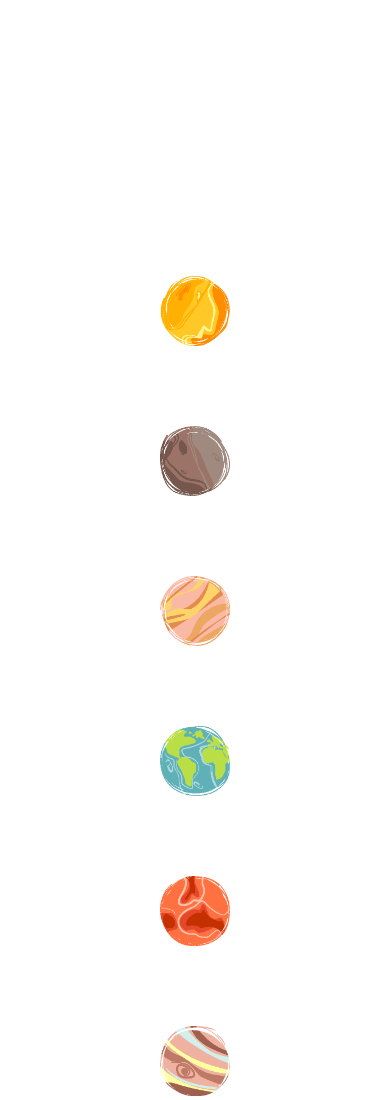
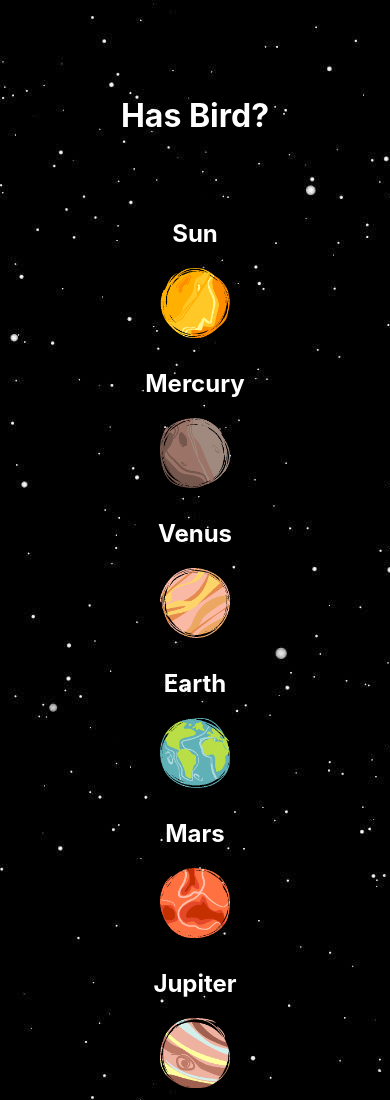
Before and after one commit to Dcooley1350/hasBirds, a Gatsby site: page / in a window 390 px wide. Shown: the top 1100 px of the page. Built offline with nearby package versions, Linux system fonts and the light colour scheme; Gatsby itself is replaced by a stand-in of ours.

Commit message:
Fix mobile

```diff
--- a/src/pages/index.js
+++ b/src/pages/index.js
@@ -1,12 +1,18 @@
 import * as React from "react"
+import { Helmet } from "react-helmet"
+
 import planets from '../data/planet_data.js'
 import Planet from '../components/Planet.js'
+import favicon16 from '../images/favicon/favicon-16x16.png'
+import favicon32 from '../images/favicon/favicon-32x32.png'
+import Background from "../images/Universe.jpg"
+import "../styles/global.css"
 
 
 // styles
 const pageStyles = {
-  padding: 96,
   fontFamily: "-apple-system, Roboto, sans-serif, serif",
+  backgroundImage: `url(${Background})`,
 }
 const headingStyles = {
   marginTop: 0,
@@ -24,17 +30,40 @@ const flexContainer = {
   width: '100%',
   height: '100%'
 }
+const padding = {
+  padding: "96px"
+}
 
 // markup
 const IndexPage = () => {
   return (
     <main style={pageStyles}>
+      <Helmet
+        title="Has Bird?"
+        meta={[
+          {
+            name: "description",
+            content: "Has bird?",
+          },
+          {
+            name: "keywords",
+            content: "bird, birds",
+          },
+        ]}
+        link={[
+          { rel: "icon", type: "image/png", sizes: "16x16", href: `${favicon16}` },
+          { rel: "icon", type: "image/png", sizes: "32x32", href: `${favicon32}` },
+        ]}
+      />
       <title>Has Birds?</title>
-      <h1 style={headingStyles}>Has Birds?</h1>
-      <div style={flexContainer}>
-        {Object.keys(planets).map((planet, index) => (
-          <Planet key={index} planet={planets[planet]} />
-        ))}
+      <div style={padding}>
+        <h1 style={headingStyles}>Has Bird?</h1>
+        <div style={flexContainer}>
+          {Object.keys(planets).map((planet, index) => (
+            <Planet key={index} planet={planets[planet]} />
+          ))}
+        </div>
+
       </div>
     </main>
   )
--- a/src/styles/global.css
+++ b/src/styles/global.css
@@ -7,9 +7,7 @@
 
 html, body, #___gatsby, #gatsby-focus-wrapper, main {
   margin: 0px;
-
+  min-height: 100vh;
+  min-width: 100%;
+  width: 100%;
 }
-
-body {
-  background-image: url("../images/Universe.jpg");
-}
```
Also changed, not shown: 1 other file.
